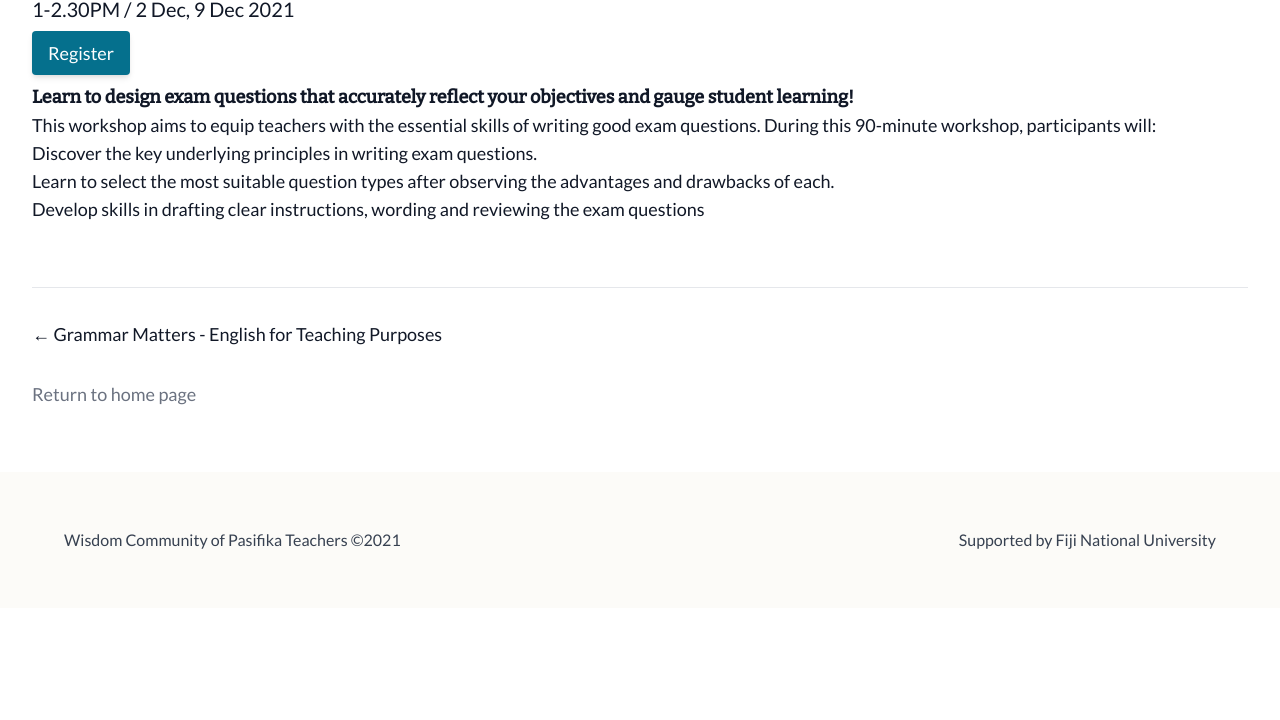
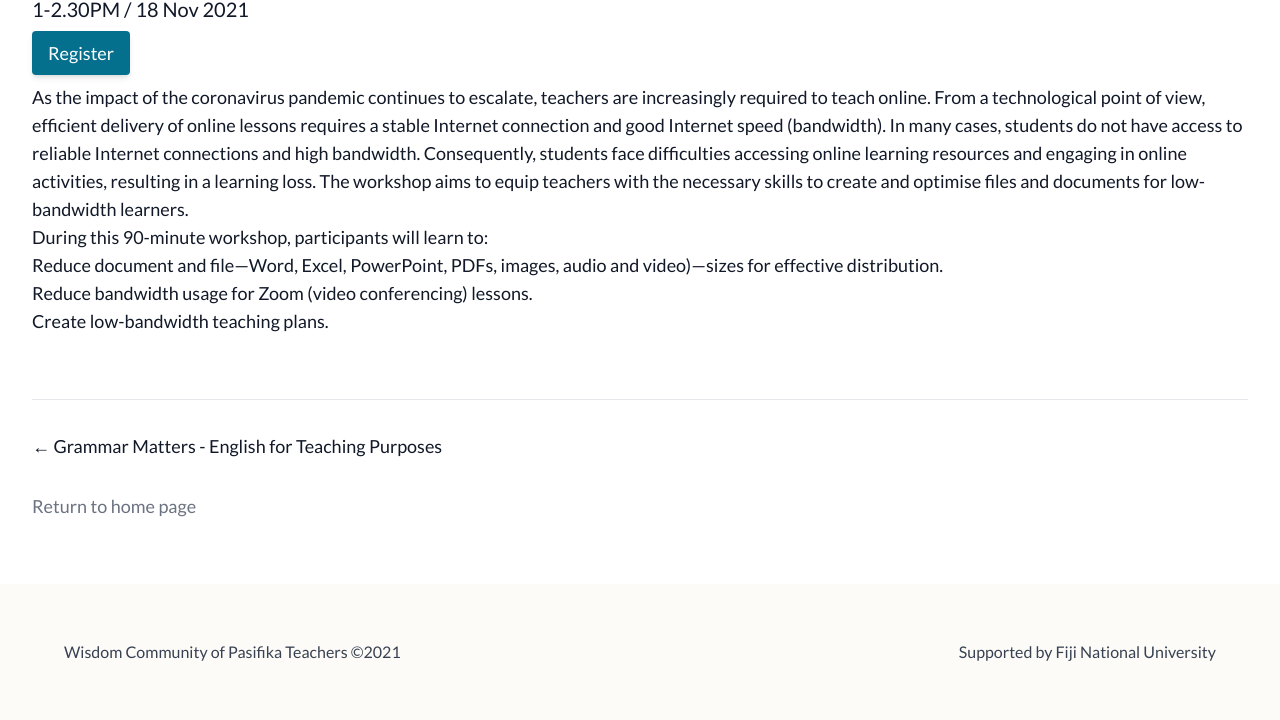
Before and after one commit to WCPT/archived-website, a Gatsby site: page /events/optimising-multimedia-for-low-bandwidth-teaching-and-learning/ in a window 1280 px wide. Shown: the part 259-979 px from the top of the page. Before the commit the page ends 867 px from the top, so only its background shows below. Built offline with nearby package versions, Linux system fonts and the light colour scheme; Gatsby itself is replaced by a stand-in of ours; what @tailwindcss/typography would draw is missing.

Commit message:
Update Event “optimising-multimedia-for-low-bandwidth-teaching-and-learning/index”

```diff
--- a/content/events/optimising-multimedia-for-low-bandwidth-teaching-and-learning/index.md
+++ b/content/events/optimising-multimedia-for-low-bandwidth-teaching-and-learning/index.md
@@ -1,16 +1,16 @@
 ---
 type: Workshop
-title: Writing Exam Questions
-date: 2021-12-02T01:00:49.865Z
-duration: 1-2.30PM / 2 Dec, 9 Dec 2021
-registrationUrl: https://fijinationaluniversity.zoom.us/webinar/register/WN_XbEiKxOWQMGOQtKI07iomw
+title: Optimising Multimedia for Low-Bandwidth Teaching and Learning
+date: 2021-11-18T00:30:49.559Z
+duration: 1-2.30PM / 18 Nov 2021
+registrationUrl: https://online.fnu.ac.fj/mod/page/view.php?id=95
 registrationDeadline: ""
-order: "7"
+order: "6"
 ---
-##### **Learn to design exam questions that accurately reflect your objectives and gauge student learning!**
+As the impact of the coronavirus pandemic continues to escalate, teachers are increasingly required to teach online. From a technological point of view, efficient delivery of online lessons requires a stable Internet connection and good Internet speed (bandwidth). In many cases, students do not have access to reliable Internet connections and high bandwidth. Consequently, students face difficulties accessing online learning resources and engaging in online activities, resulting in a learning loss. The workshop aims to equip teachers with the necessary skills to create and optimise files and documents for low-bandwidth learners.
 
-This workshop aims to equip teachers with the essential skills of writing good exam questions. During this 90-minute workshop, participants will:
+During this 90-minute workshop, participants will learn to:
 
-* Discover the key underlying principles in writing exam questions.
-* Learn to select the most suitable question types after observing the advantages and drawbacks of each.
-* Develop skills in drafting clear instructions, wording and reviewing the exam questions
+* Reduce document and file—Word, Excel, PowerPoint, PDFs, images, audio and video)—sizes for effective distribution.
+* Reduce bandwidth usage for Zoom (video conferencing) lessons.
+* Create low-bandwidth teaching plans.
```
